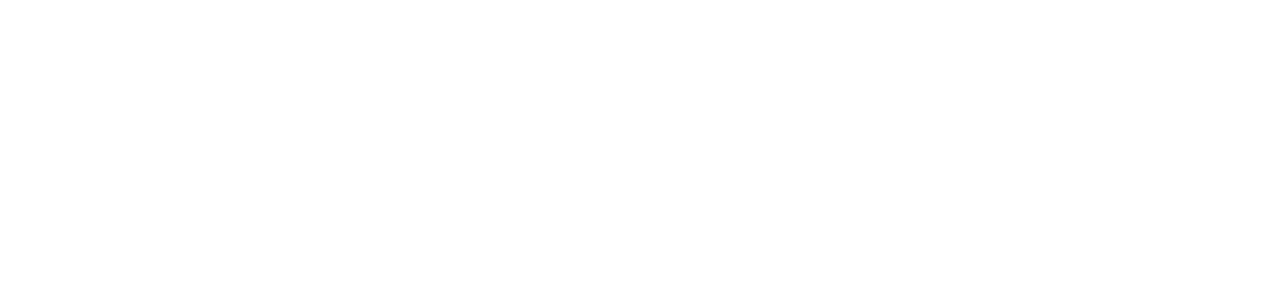
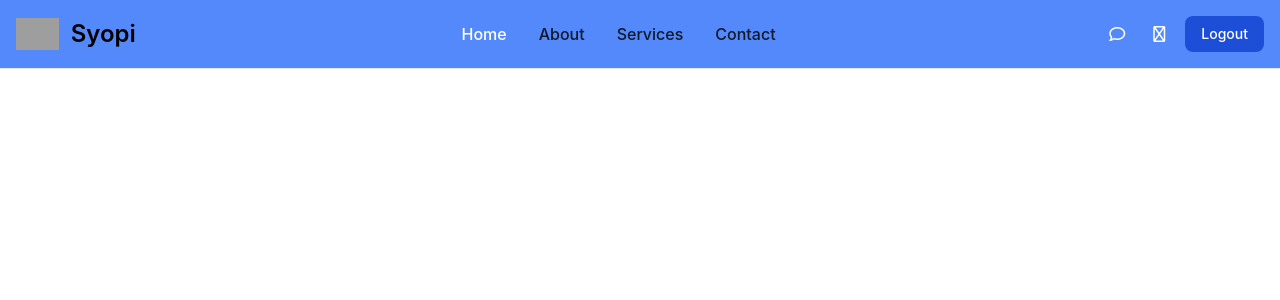
Before and after one commit to AsynchronousNotAvailable/WIF2003-Assignment, a React (Create React App) app in the folder frontend/: page /customer/cart in a window 1280 px wide. Before the commit this address had no page. Shown: the top 300 px of the page. Built offline with nearby package versions, Linux system fonts and the light colour scheme; grey boxes are pictures that could not be loaded.

Commit message:
done add to cart logic for customers

```diff
--- a/frontend/src/components/customer_navbar.jsx
+++ b/frontend/src/components/customer_navbar.jsx
@@ -11,6 +11,14 @@
     const goToChat = () => {
         navigation("/customer_chat");
     };
+
+    const goToCart = () => {
+        navigation("/customer/cart");
+    };
+
+    const goToProductList = () => {
+        navigation("/customer/products");
+    }
     return (
         <nav class="bg-[#5489FC] fixed w-full z-20 top-0 start-0 border-b border-gray-200">
             <div class="max-w-screen-xl flex flex-wrap items-center justify-between mx-auto p-4">
@@ -35,7 +43,10 @@
                         <i class="fa-regular fa-comment text-white"></i>
                     </div>
 
-                    <div class="cursor-pointer px-2 py-1 hover:bg-[#45b9dc] rounded-lg">
+                    <div
+                        class="cursor-pointer px-2 py-1 hover:bg-[#45b9dc] rounded-lg"
+                        onClick={goToCart}
+                    >
                         <i class="fa-regular fa-cart-shopping text-white"></i>
                     </div>
 
@@ -52,9 +63,9 @@
                     id="navbar-sticky"
                 >
                     <ul class="flex flex-col p-4 md:p-0 mt-4 font-medium border border-gray-100 rounded-lg bg-[#5489FC] md:space-x-8 rtl:space-x-reverse md:flex-row md:mt-0 md:border-0 md:bg-[#5489FC]">
-                        <li>
+                        <li onClick={goToProductList}>
                             <a
-                                href="#"
+                                // href="/customer/products"
                                 class="block py-2 px-3 text-white  rounded md:bg-transparent md:text-white md:p-0"
                                 aria-current="page"
                             >
--- a/frontend/src/context/index.jsx
+++ b/frontend/src/context/index.jsx
@@ -5,6 +5,7 @@
 function GlobalState({ children }) {
     const [isAuth, setIsAuth] = useState(false);
     const [isSeller, setIsSeller] = useState(false);
+    const [cartItems, setCartItems] = useState([]);
     return (
         <GlobalContext.Provider
             value={{
@@ -12,6 +13,8 @@
                 setIsAuth,
                 isSeller,
                 setIsSeller,
+                cartItems,
+                setCartItems
             }}
         >
             {children}
--- a/frontend/src/navigation/AppNav.jsx
+++ b/frontend/src/navigation/AppNav.jsx
@@ -14,6 +14,8 @@
 import MarketplaceAnalysis from "../pages/general/marketplaceAnalysis";
 import SellerAnalysis from "../pages/seller/sellerAnalysis";
 import ProductListing from "../pages/general/productListing";
+import Product from "../pages/customer/product";
+import Customer_Cart from "../pages/customer/customer_cart";
 
 function AppNav() {
     const { isAuth, isSeller } = useContext(GlobalContext);
@@ -28,9 +30,14 @@
                         element={<MarketplaceAnalysis />}
                     />
                     <Route path="/login" element={<Login />} />
-                    <Route path="/products" element={<ProductListing />} />
+                    <Route
+                        path="/customer/products"
+                        element={<ProductListing />}
+                    />
+                    <Route path="/customer/product/:id" element={<Product />} />
                     <Route path="/signup" element={<SignUp />} />
                     <Route path="/customer" element={<Customer_Home />} />
+                    <Route path="/customer/cart" element={<Customer_Cart />} />
                     <Route path="/customer_chat" element={<Customer_Chat />} />
                     <Route path="/seller" element={<Seller_Home />} />
                     <Route
--- /dev/null
+++ b/frontend/src/pages/customer/customer_cart.jsx
@@ -0,0 +1,18 @@
+import React, { useContext } from "react";
+import Customer_Navbar from "../../components/customer_navbar";
+import { GlobalContext } from "../../context";
+
+function Customer_Cart() {
+    const { cartItems } = useContext(GlobalContext);
+    console.log('CART', cartItems);
+    return (
+        <>
+            <Customer_Navbar />
+            {cartItems.map((cartItem) => (
+                console.log(cartItem)
+            ))}
+        </>
+    );
+}
+
+export default Customer_Cart;
--- /dev/null
+++ b/frontend/src/pages/customer/product.jsx
@@ -0,0 +1,134 @@
+import React, { useContext, useState } from "react";
+import Customer_Navbar from "../../components/customer_navbar";
+import { useLocation, useNavigate } from "react-router-dom";
+import { GlobalContext } from "../../context";
+
+function Product() {
+    const { cartItems, setCartItems } = useContext(GlobalContext);
+    const navigation = useNavigate();
+    const location = useLocation();
+    const product = location.state.product;
+    const [variation, setVariation] = useState("");
+    const [quantity, setQuantity] = useState(0);
+    const addToCart = () => {
+        const cartItem = {
+            ...product,
+            quantity,
+            variation,
+        };
+
+        setCartItems((prev) => [...prev, cartItem]);
+        navigation("/customer/cart");
+        console.log(cartItems);
+
+        console.log("Product successfully added");
+    };
+    const buyNow = () => {
+        navigation("/customer/buyNow", { state: { product } });
+    };
+
+    const minusQuantity = () => {
+        if (quantity === 0) {
+            setQuantity(0);
+        } else {
+            setQuantity(quantity - 1);
+        }
+    };
+
+    const addQuantity = () => {
+        setQuantity(quantity + 1);
+    };
+    return (
+        <>
+            <Customer_Navbar />
+            <div className="mt-[64px]">
+                {/* {product.id}
+                {product.name}
+                {product.price}
+                {product.rating}
+                {product.img} */}
+
+                <div className="w-full bg-gray-200 h-[92vh] px-16 py-8">
+                    <div className="flex flex-row">
+                        <div className="flex flex-col items-center gap-4">
+                            <div className="w-96 h-[64vh] border-black border-2">
+                                Big pic
+                            </div>
+                            <div className="flex flex-row gap-4">
+                                <div className="w-32 h-[20vh] border-black border-2">
+                                    pic 1
+                                </div>
+                                <div className="w-32 h-[20vh] border-black border-2">
+                                    pic 2
+                                </div>
+                                <div className="w-32 h-[20vh] border-black border-2">
+                                    pic 3
+                                </div>
+                            </div>
+                        </div>
+                        <div className="flex flex-1 flex-col gap-10">
+                            <div className="flex flex-row justify-between items-baseline border-black border-2">
+                                <h1 className="text-4xl font-sans font-semibold">
+                                    {product.name}
+                                </h1>
+                                <h1>1.8k sold</h1>
+                            </div>
+                            <div className="flex flex-col gap-5">
+                                <div className="flex flex-col border-black border-2">
+                                    <div className="flex">
+                                        RM {product.price}
+                                    </div>
+                                    <div className="flex flex-row border-black border-2">
+                                        Icon tick
+                                        <h4>Check Syopi</h4>
+                                    </div>
+                                    <div className="flex flex-row border-black border-2">
+                                        100% authentic guarantee
+                                    </div>
+                                </div>
+                                <div className="flex flex-row gap-10">
+                                    <h4>Delivery Fee</h4>
+                                    <h4>Delivery Fee RM5.38 including SST</h4>
+                                </div>
+                                <div className="flex flex-row gap-10">
+                                    <h4>Variation</h4>
+                                    <h4>Delivery Fee RM5.38 including SST</h4>
+                                </div>
+                                <div className="flex flex-row gap-10">
+                                    <h4>Quantity</h4>
+                                    <div className="flex flex-row items-center gap-5">
+                                        <i
+                                            class="fa-solid fa-minus"
+                                            onClick={minusQuantity}
+                                        ></i>
+                                        {quantity}
+                                        <i
+                                            class="fa-solid fa-plus"
+                                            onClick={addQuantity}
+                                        ></i>
+                                    </div>
+                                </div>
+                                <div className="flex flex-row gap-10">
+                                    <button
+                                        className="flex flex-row gap-5 border-2 border-black px-4 py-2"
+                                        onClick={addToCart}
+                                    >
+                                        cart icon Add to cart
+                                    </button>
+                                    <button
+                                        className="flex flex-row border-2 border-black bg-purple-500 px-4 py-2"
+                                        onClick={buyNow}
+                                    >
+                                        Buy Now
+                                    </button>
+                                </div>
+                            </div>
+                        </div>
+                    </div>
+                </div>
+            </div>
+        </>
+    );
+}
+
+export default Product;
--- a/frontend/src/pages/general/login.jsx
+++ b/frontend/src/pages/general/login.jsx
@@ -15,7 +15,7 @@
 
         } else if (username === "customer") {
             setIsAuth(true);
-            navigation("/customer");
+            navigation("/customer/products");
         } else {
             alert("Invalid username");
         }
--- a/frontend/src/pages/general/productListing.jsx
+++ b/frontend/src/pages/general/productListing.jsx
@@ -1,7 +1,12 @@
-import React, { useState } from 'react';
+import React, { useContext, useState } from 'react';
 import Customer_Navbar from '../../components/customer_navbar';
+import { useNavigate } from 'react-router-dom';
+import { GlobalContext } from '../../context';
 
 const ProductListing = () => {
+    const { cartItems, setCartItems } = useContext(GlobalContext);
+    console.log('PRODCUT', cartItems);
+    const navigation = useNavigate();
     const [productListing, setProductListing] = useState([
         {
             id: 0,
@@ -34,7 +39,8 @@
     ]);
 
     const handleClick = (product) => {
-        console.log(product);
+        navigation(`/customer/product/${product.id}`, { state: { product } });
+
     };
 
     return (
```
